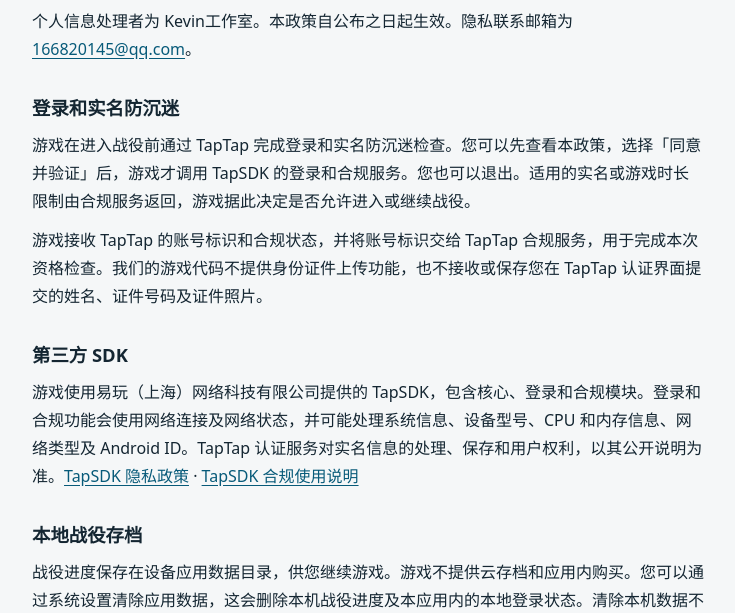
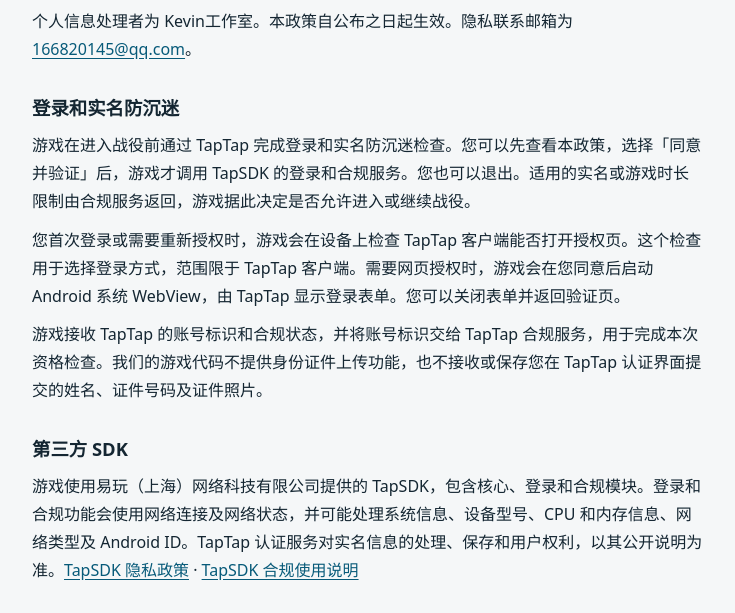
Before and after one commit to kevin-luo/fogwatch-privacy, a plain HTML site: page taptap-android/index.html in a window 1280 px wide. Shown: the part 175-788 px from the top of the page, without its empty margins (272-1007 px from the left). Drawn offline with Linux system fonts and the light colour scheme.

Commit message:
说明 Android 渠道的客户端登录检查与网页授权

```diff
--- a/taptap-android/index.html
+++ b/taptap-android/index.html
@@ -26,6 +26,7 @@
 <p>个人信息处理者为 Kevin工作室。本政策自公布之日起生效。隐私联系邮箱为 <a href="mailto:166820145@qq.com">166820145@qq.com</a>。</p>
 <h2>登录和实名防沉迷</h2>
 <p>游戏在进入战役前通过 TapTap 完成登录和实名防沉迷检查。您可以先查看本政策，选择「同意并验证」后，游戏才调用 TapSDK 的登录和合规服务。您也可以退出。适用的实名或游戏时长限制由合规服务返回，游戏据此决定是否允许进入或继续战役。</p>
+<p>您首次登录或需要重新授权时，游戏会在设备上检查 TapTap 客户端能否打开授权页。这个检查用于选择登录方式，范围限于 TapTap 客户端。需要网页授权时，游戏会在您同意后启动 Android 系统 WebView，由 TapTap 显示登录表单。您可以关闭表单并返回验证页。</p>
 <p>游戏接收 TapTap 的账号标识和合规状态，并将账号标识交给 TapTap 合规服务，用于完成本次资格检查。我们的游戏代码不提供身份证件上传功能，也不接收或保存您在 TapTap 认证界面提交的姓名、证件号码及证件照片。</p>
 <h2>第三方 SDK</h2>
 <p>游戏使用易玩（上海）网络科技有限公司提供的 TapSDK，包含核心、登录和合规模块。登录和合规功能会使用网络连接及网络状态，并可能处理系统信息、设备型号、CPU 和内存信息、网络类型及 Android ID。TapTap 认证服务对实名信息的处理、保存和用户权利，以其公开说明为准。<a href="https://developer.taptap.cn/docs/sdk/start/agreement/">TapSDK 隐私政策</a> · <a href="https://developer.taptap.cn/docs/sdk/start/compliance/">TapSDK 合规使用说明</a></p>
```
